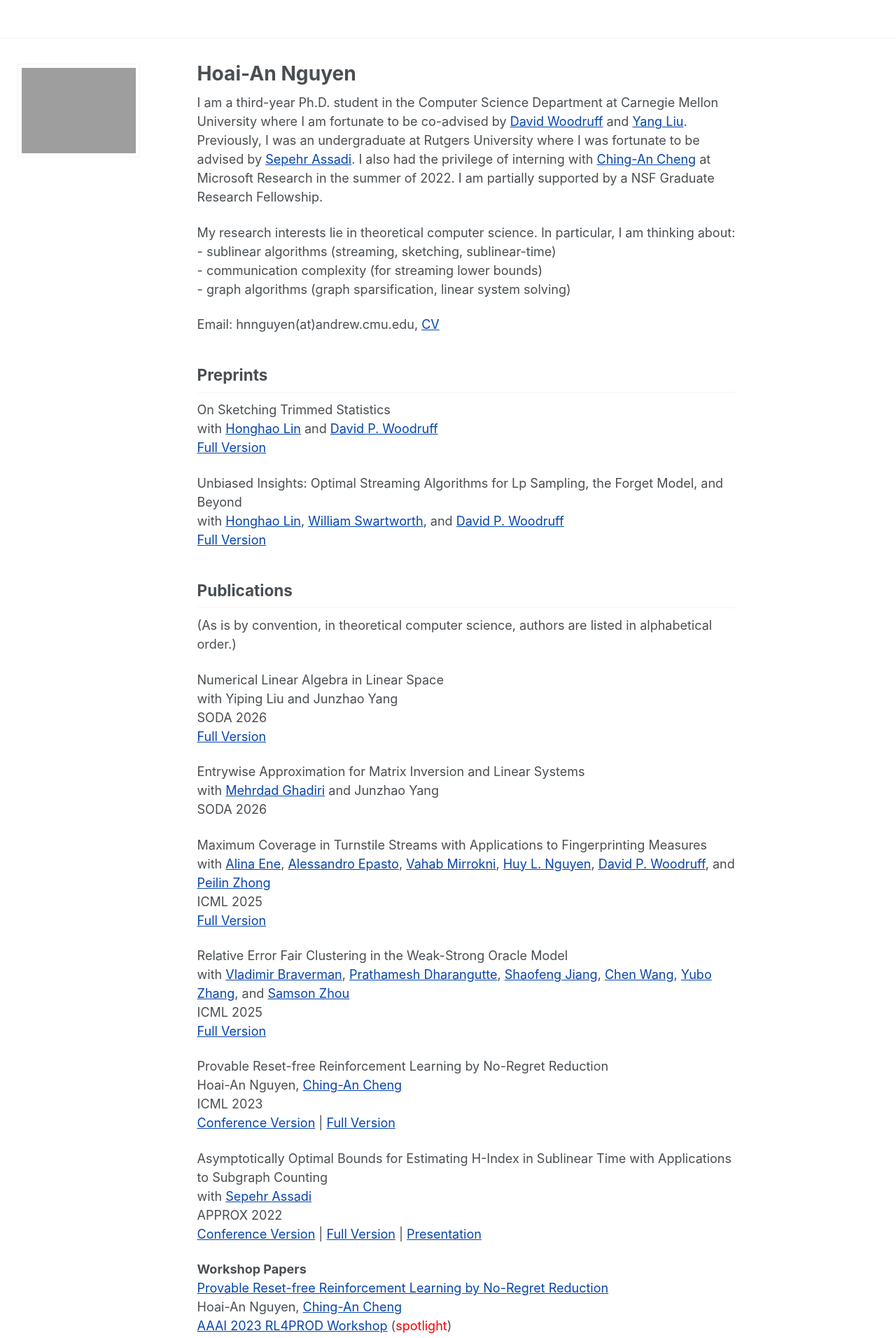
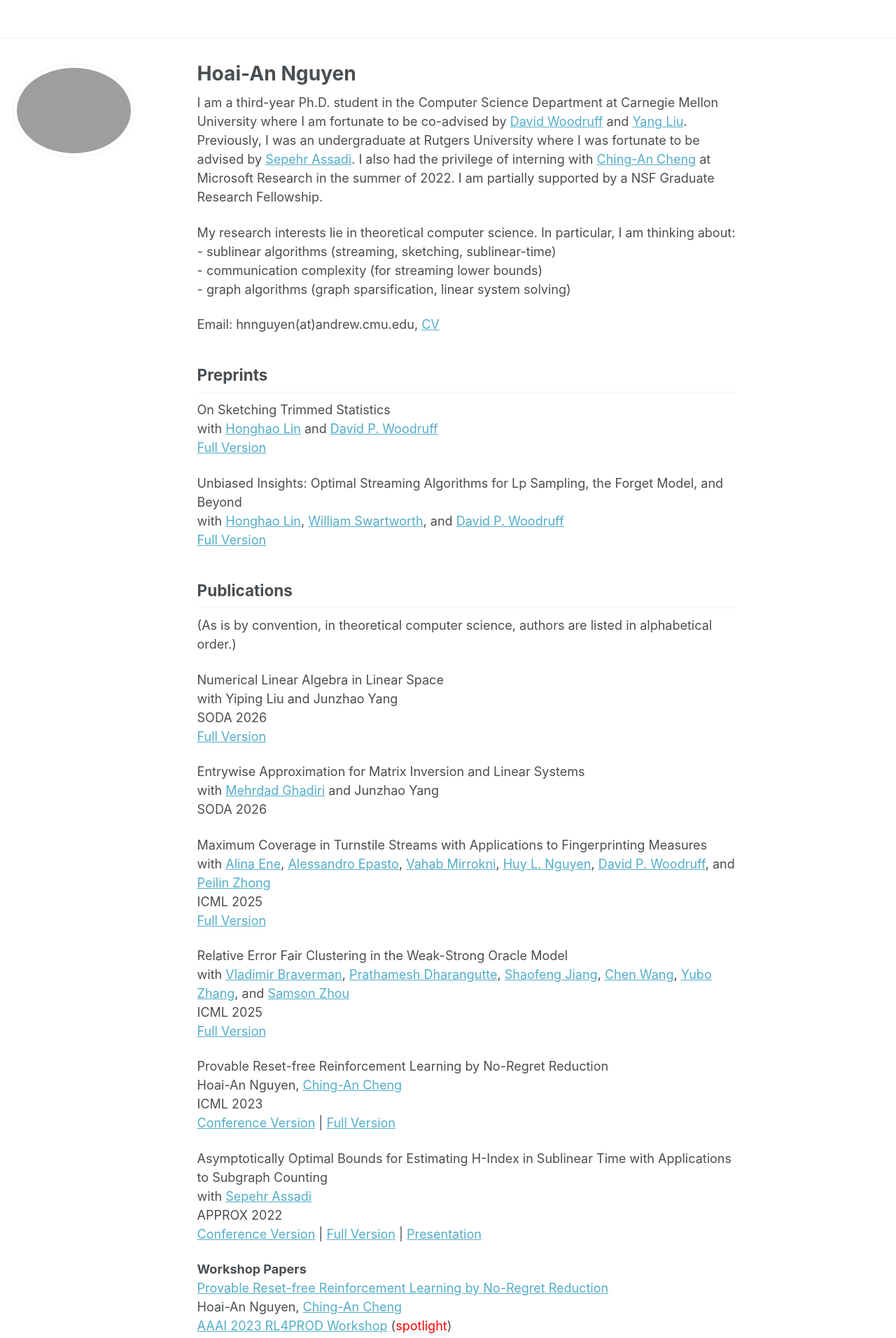
Before and after one commit to hoai77/hoai77.github.io, a Jekyll site: the page built from _pages/about.md, in a window 1280 px wide. Shown: the top 1912 px of the page at 70% size. Built offline with Jekyll 4.4.1, drawn with Linux system fonts in a browser that asks for light colours.

Commit message:
reverting

```diff
--- a/_includes/head/custom.html
+++ b/_includes/head/custom.html
@@ -24,9 +24,6 @@
 <meta name="theme-color" content="#ffffff">
 <link rel="stylesheet" href="{{ base_path }}/assets/css/academicons.css"/>
 
-<!--custom stuff></custom!-->
-<link rel="stylesheet" href="{{ '/assets/css/custom.css' | relative_url }}">
-
 
 <script type="text/x-mathjax-config"> MathJax.Hub.Config({ TeX: { equationNumbers: { autoNumber: "all" } } }); </script>
 <script type="text/x-mathjax-config">
--- a/assets/css/custom.css
+++ /dev/null
@@ -1,14 +0,0 @@
-/* Author avatar — rectangular, scaled nicely */
-.author__avatar img {
-  border-radius: 0 !important;   /* remove oval */
-  width: 200px !important;       /* pick a nice width */
-  height: auto !important;       /* keep proportions */
-  object-fit: cover !important;  /* crop if necessary */
-  display: block !important;
-  margin: 0 auto !important;     /* center it */
-}
-a { color: #0645AD !important; }
-a:hover { color: #0B0080 !important; }
-.highlight-red { color: #b22222 !important; }
-.highlight-blue { color: #0645AD !important; }
-.highlight-green { color: #2e8b57 !important; }
```
